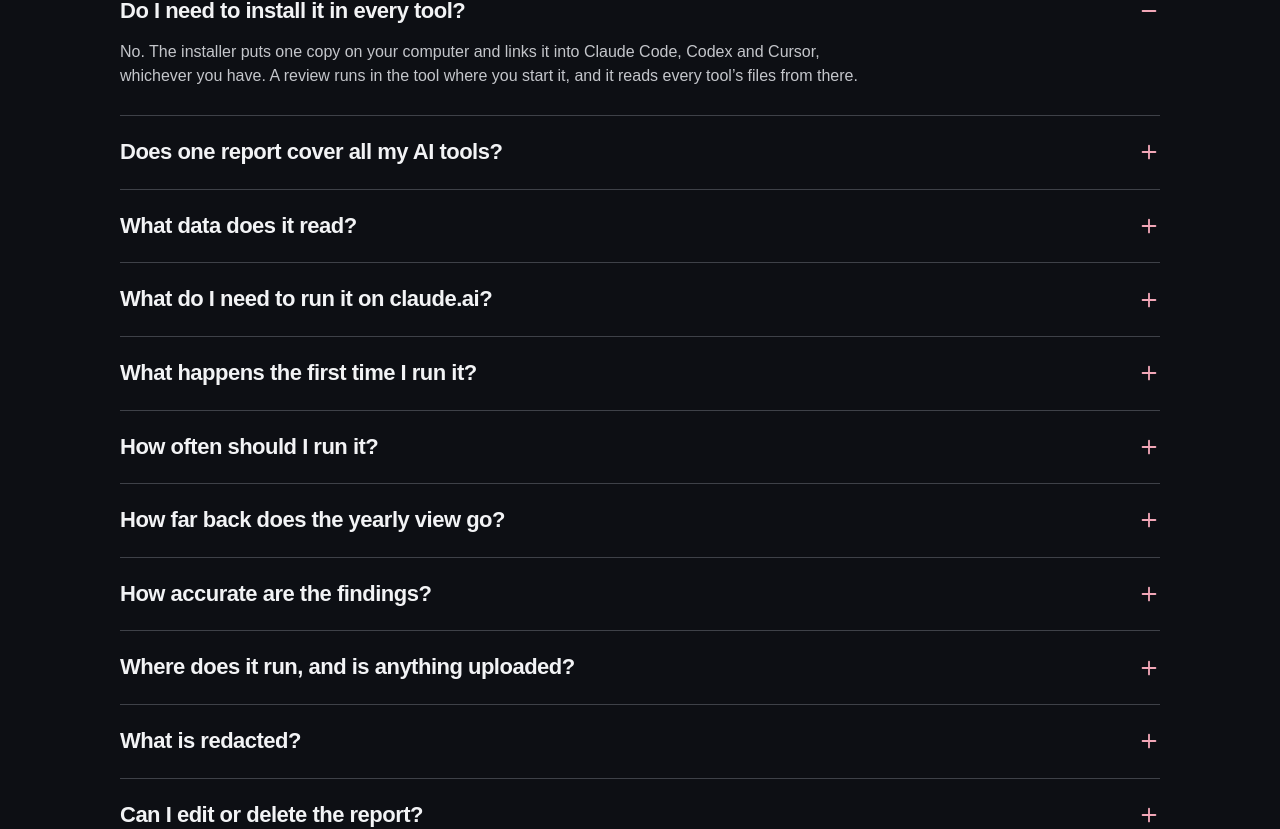
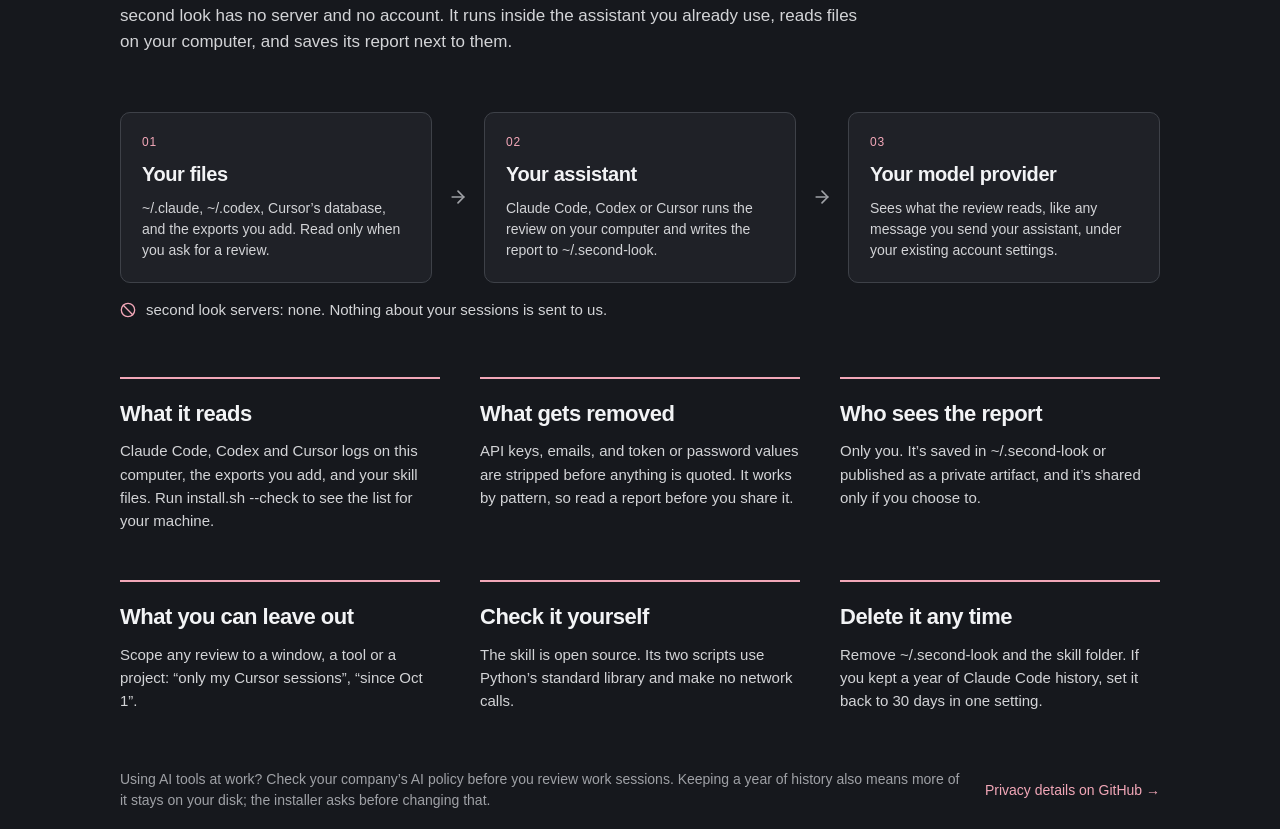
Before and after one commit to txz8096/second-look, a Next.js app: page / in a window 1280 px wide. Shown: the part 7895-8724 px from the top of the page. Built offline with nearby package versions, Linux system fonts and the light colour scheme; a web font is replaced by a local one.

Commit message:
Add a Privacy section to the website and README, and correct privacy wording
Co-Authored-By: Claude Opus 5.5 <noreply@anthropic.com>

```diff
--- a/src/app/page.tsx
+++ b/src/app/page.tsx
@@ -7,6 +7,7 @@ import { HowItWorks } from "@/components/HowItWorks";
 import { Install } from "@/components/Install";
 import { Nav } from "@/components/Nav";
 import { Opportunities } from "@/components/Opportunities";
+import { Privacy } from "@/components/Privacy";
 import { SampleReport } from "@/components/SampleReport";
 
 export default function Home() {
@@ -21,6 +22,7 @@ export default function Home() {
         <HowItWorks />
         <SampleReport />
         <Install />
+        <Privacy />
         <Faq />
       </main>
       <Footer />
--- a/src/components/Faq.tsx
+++ b/src/components/Faq.tsx
@@ -36,11 +36,11 @@ const faqs = [
   },
   {
     q: "Where does it run, and is anything uploaded?",
-    a: "On your machine, and the report is saved next to your files. Nothing goes to Second Look, because there’s no Second Look server. Your agent talks to its model provider as usual, under your account settings.",
+    a: "On your machine, and the report is saved in ~/.second-look. Nothing goes to Second Look, because there’s no Second Look server. The review runs inside your assistant, so what it reads goes to your model provider like any other message you send, under your existing account settings.",
   },
   {
     q: "What is redacted?",
-    a: "Secrets are removed and prompts trimmed before anything is quoted. Keys, emails and other people’s private details never appear in the report.",
+    a: "Prompts are trimmed, and API keys, emails, and token or password values are removed before anything is quoted. This works by pattern, so it can miss things like a client’s name. Read a report before you share it.",
   },
   {
     q: "Can I edit or delete the report?",
--- /dev/null
+++ b/src/components/Privacy.tsx
@@ -0,0 +1,112 @@
+import { links } from "@/lib/site";
+import { ArrowRight, Ban } from "lucide-react";
+import { Fragment } from "react";
+import { Container, Kicker, SectionHeading } from "./ui";
+
+const flow = [
+  {
+    title: "Your files",
+    desc: "~/.claude, ~/.codex, Cursor’s database, and the exports you add. Read only when you ask for a review.",
+  },
+  {
+    title: "Your assistant",
+    desc: "Claude Code, Codex or Cursor runs the review on your computer and writes the report to ~/.second-look.",
+  },
+  {
+    title: "Your model provider",
+    desc: "Sees what the review reads, like any message you send your assistant, under your existing account settings.",
+  },
+];
+
+const answers = [
+  {
+    title: "What it reads",
+    desc: "Claude Code, Codex and Cursor logs on this computer, the exports you add, and your skill files. Run install.sh --check to see the list for your machine.",
+  },
+  {
+    title: "What gets removed",
+    desc: "API keys, emails, and token or password values are stripped before anything is quoted. It works by pattern, so read a report before you share it.",
+  },
+  {
+    title: "Who sees the report",
+    desc: "Only you. It’s saved in ~/.second-look or published as a private artifact, and it’s shared only if you choose to.",
+  },
+  {
+    title: "What you can leave out",
+    desc: "Scope any review to a window, a tool or a project: “only my Cursor sessions”, “since Oct 1”.",
+  },
+  {
+    title: "Check it yourself",
+    desc: "The skill is open source. Its two scripts use Python’s standard library and make no network calls.",
+  },
+  {
+    title: "Delete it any time",
+    desc: "Remove ~/.second-look and the skill folder. If you kept a year of Claude Code history, set it back to 30 days in one setting.",
+  },
+];
+
+export function Privacy() {
+  return (
+    <section id="privacy" className="border-t border-rule bg-paper">
+      <Container className="flex flex-col gap-14 py-20 lg:py-28">
+        <div className="flex max-w-[760px] flex-col gap-5">
+          <Kicker>Privacy</Kicker>
+          <SectionHeading>What it reads, and where it goes.</SectionHeading>
+          <p className="font-body text-[17px] leading-[1.55] text-text-2">
+            second look has no server and no account. It runs inside the assistant you already use, reads files on your
+            computer, and saves its report next to them.
+          </p>
+        </div>
+
+        <div className="flex flex-col gap-4">
+          <ol className="flex flex-col items-stretch gap-3 lg:flex-row lg:items-center lg:gap-4">
+            {flow.map((step, i) => (
+              <Fragment key={step.title}>
+                <li className="flex flex-1 flex-col gap-2.5 rounded-[10px] bg-surface p-[22px] outline outline-1 -outline-offset-1 outline-rule">
+                  <span className="font-mono text-xs tracking-[0.8px] text-accent">
+                    {String(i + 1).padStart(2, "0")}
+                  </span>
+                  <h3 className="font-display text-xl font-bold tracking-[-0.4px] text-ink">{step.title}</h3>
+                  <p className="font-body text-sm leading-normal text-text-2">{step.desc}</p>
+                </li>
+                {i < flow.length - 1 && (
+                  <ArrowRight
+                    size={20}
+                    className="shrink-0 rotate-90 self-center text-text-3 lg:rotate-0"
+                    aria-hidden="true"
+                  />
+                )}
+              </Fragment>
+            ))}
+          </ol>
+          <p className="flex items-center gap-2.5 font-body text-[15px] text-text-2">
+            <Ban size={16} className="shrink-0 text-accent" aria-hidden="true" />
+            second look servers: none. Nothing about your sessions is sent to us.
+          </p>
+        </div>
+
+        <ul className="grid grid-cols-1 gap-x-10 gap-y-12 sm:grid-cols-2 lg:grid-cols-3">
+          {answers.map((a) => (
+            <li key={a.title} className="flex flex-col gap-3 border-t-2 border-accent pt-[22px]">
+              <h3 className="font-display text-[22px] leading-[1.2] font-bold tracking-[-0.5px] text-ink">{a.title}</h3>
+              <p className="font-body text-[15px] leading-[1.55] text-text-2">{a.desc}</p>
+            </li>
+          ))}
+        </ul>
+
+        <div className="flex flex-col gap-4 lg:flex-row lg:items-center lg:gap-6">
+          <p className="flex-1 font-body text-sm leading-[1.55] text-text-3">
+            Using AI tools at work? Check your company’s AI policy before you review work sessions. Keeping a year of
+            history also means more of it stays on your disk; the installer asks before changing that.
+          </p>
+          <a
+            href={`${links.github}#privacy`}
+            className="shrink-0 font-body text-sm text-accent underline-offset-4 hover:underline"
+          >
+            Privacy details on GitHub →
+          </a>
+        </div>
+      </Container>
+    </section>
+  );
+}
```
Also changed, not shown: 2 other files (tests, documents, lock files or other folders).
